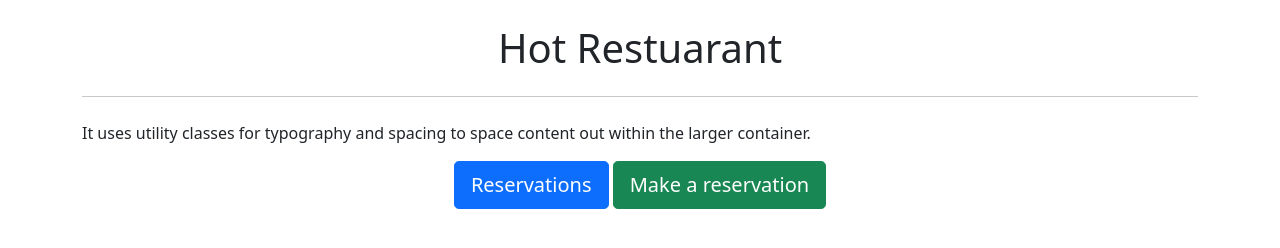
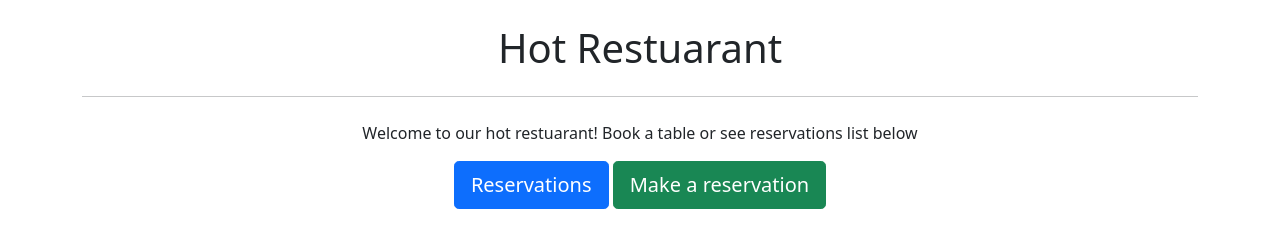
Before and after one commit to JEckfeldt/HotRestaurant, a website: page index.html in a window 1280 px wide. Drawn offline with nearby package versions, Linux system fonts and the light colour scheme.

Commit message:
finished jumbotron

```diff
--- a/index.html
+++ b/index.html
@@ -11,11 +11,12 @@
 </head>
 <body>
   <header class="container">
+    <!-- header -->
     <div class="jumbotron">
       <br>
       <h1 class="text-center">Hot Restuarant</h1>
       <hr class="my-4">
-      <p>It uses utility classes for typography and spacing to space content out within the larger container.</p>
+      <p class="text-center">Welcome to our hot restuarant! Book a table or see reservations list below</p>
 
       <div class="text-center">
         <a class="btn btn-primary btn-lg" href="/tables" role="button">Reservations</a>
```
